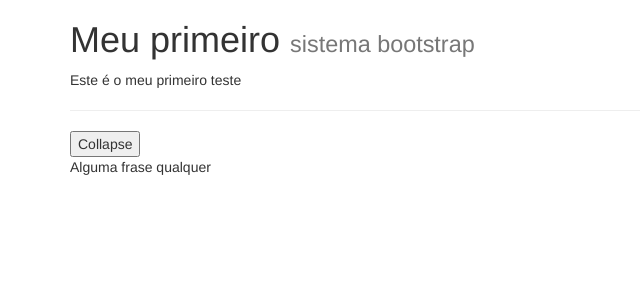
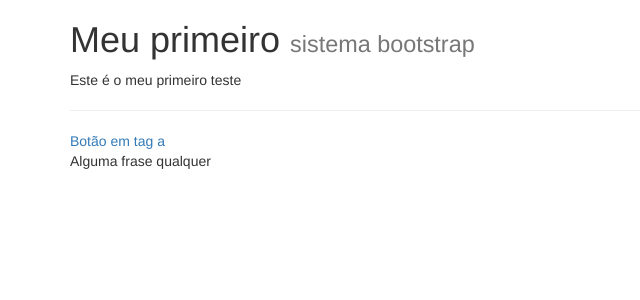
Before and after one commit to deusyvan/bootstrap, a PHP site: page / in a window 1280 px wide. Shown: the top 300 px of the page, without its empty margins (0-640 px from the left). Run offline with PHP 8.4, Linux system fonts and the light colour scheme.

Commit message:
Agora usando a tag a ao inves de botao

```diff
--- a/index.php
+++ b/index.php
@@ -15,7 +15,7 @@
 
 			<hr/>
 
-			<button data-toggle="collapse" data-target="#teste" >Collapse</button>
+			<a href="">Botão em tag a</a>
 			<div id="teste" class="collapse in">
 				Alguma frase qualquer
 			</div>
```
